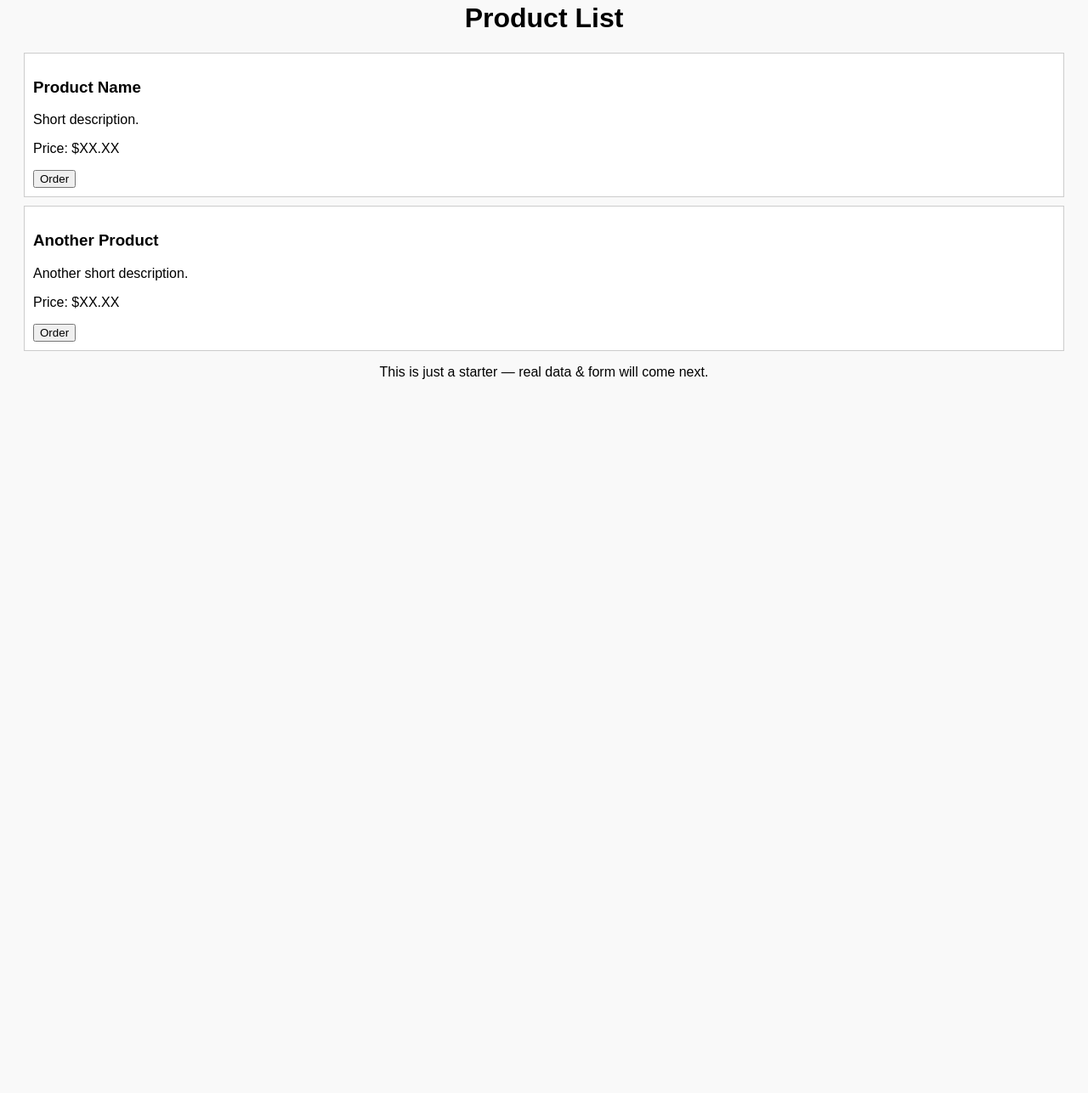
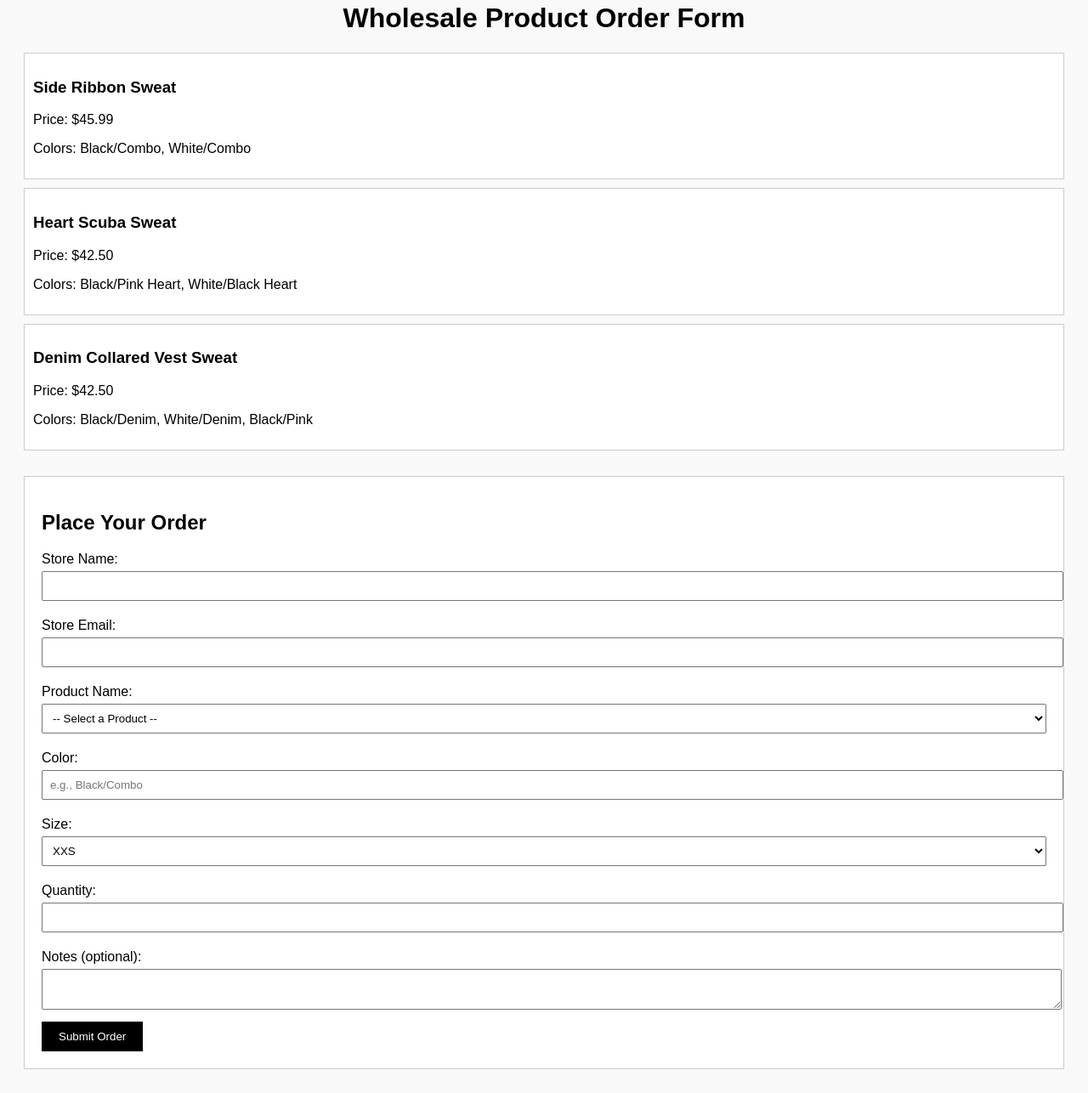
Before and after one commit to cheskyb/Order-web, a plain HTML site: page index.html in a window 1280 px wide. Shown: the part 46-1332 px from the top of the page at 85% size. Before the commit the page ends 800 px from the top, so only its background shows below. Drawn offline with Linux system fonts and the light colour scheme.

Commit message:
Add homepage

```diff
--- a/index.html
+++ b/index.html
@@ -2,8 +2,8 @@
 <html lang="en">
 <head>
   <meta charset="UTF-8" />
-  <meta name="viewport" content="width=device-width, initial-scale=1.0" />
-  <title>Order Portal</title>
+  <meta name="viewport" content="width=device-width, initial-scale=1.0"/>
+  <title>Order Form</title>
   <style>
     body {
       font-family: sans-serif;
@@ -19,25 +19,88 @@
       margin: 10px 0;
       background: white;
     }
+    form {
+      background: white;
+      padding: 20px;
+      border: 1px solid #ccc;
+      margin-top: 30px;
+    }
+    label {
+      display: block;
+      margin: 10px 0 5px;
+    }
+    input, select, textarea {
+      width: 100%;
+      padding: 8px;
+      margin-bottom: 10px;
+    }
+    button {
+      padding: 10px 20px;
+      background: black;
+      color: white;
+      border: none;
+    }
   </style>
 </head>
 <body>
-  <h1>Product List</h1>
+  <h1>Wholesale Product Order Form</h1>
 
   <div class="product">
-    <h3>Product Name</h3>
-    <p>Short description.</p>
-    <p>Price: $XX.XX</p>
-    <button>Order</button>
+    <h3>Side Ribbon Sweat</h3>
+    <p>Price: $45.99</p>
+    <p>Colors: Black/Combo, White/Combo</p>
   </div>
 
   <div class="product">
-    <h3>Another Product</h3>
-    <p>Another short description.</p>
-    <p>Price: $XX.XX</p>
-    <button>Order</button>
+    <h3>Heart Scuba Sweat</h3>
+    <p>Price: $42.50</p>
+    <p>Colors: Black/Pink Heart, White/Black Heart</p>
   </div>
 
-  <p style="text-align:center;">This is just a starter — real data & form will come next.</p>
+  <div class="product">
+    <h3>Denim Collared Vest Sweat</h3>
+    <p>Price: $42.50</p>
+    <p>Colors: Black/Denim, White/Denim, Black/Pink</p>
+  </div>
+
+  <form name="order-form" method="POST" data-netlify="true">
+    <h2>Place Your Order</h2>
+
+    <label>Store Name:</label>
+    <input type="text" name="storeName" required />
+
+    <label>Store Email:</label>
+    <input type="email" name="storeEmail" required />
+
+    <label>Product Name:</label>
+    <select name="product" required>
+      <option value="">-- Select a Product --</option>
+      <option>Side Ribbon Sweat</option>
+      <option>Heart Scuba Sweat</option>
+      <option>Denim Collared Vest Sweat</option>
+    </select>
+
+    <label>Color:</label>
+    <input type="text" name="color" placeholder="e.g., Black/Combo" required />
+
+    <label>Size:</label>
+    <select name="size" required>
+      <option>XXS</option>
+      <option>XS</option>
+      <option>S</option>
+      <option>M</option>
+      <option>L</option>
+      <option>XL</option>
+      <option>XXL</option>
+    </select>
+
+    <label>Quantity:</label>
+    <input type="number" name="quantity" required min="1" />
+
+    <label>Notes (optional):</label>
+    <textarea name="notes"></textarea>
+
+    <button type="submit">Submit Order</button>
+  </form>
 </body>
 </html>
```
